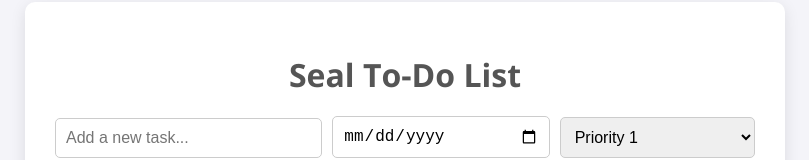
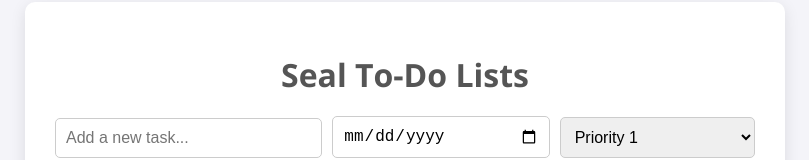
Before and after one commit to frandilinhtet/demo-aws-cicd, a website: page public/index.html in a window 1280 px wide. Shown: the part 270-430 px from the top of the page, without its empty margins (235-1044 px from the left). Drawn offline with nearby package versions, Linux system fonts and the light colour scheme; no server answers.

Commit message:
Update: file

```diff
--- a/public/index.html
+++ b/public/index.html
@@ -12,7 +12,7 @@
 </head>
 <body>
     <div class="container">
-        <h1>Seal To-Do List</h1>
+        <h1>Seal To-Do Lists</h1>
         <div class="input-container">
             <input type="text" id="new-todo-input" placeholder="Add a new task...">
             <input type="date" id="due-date-input">
```
